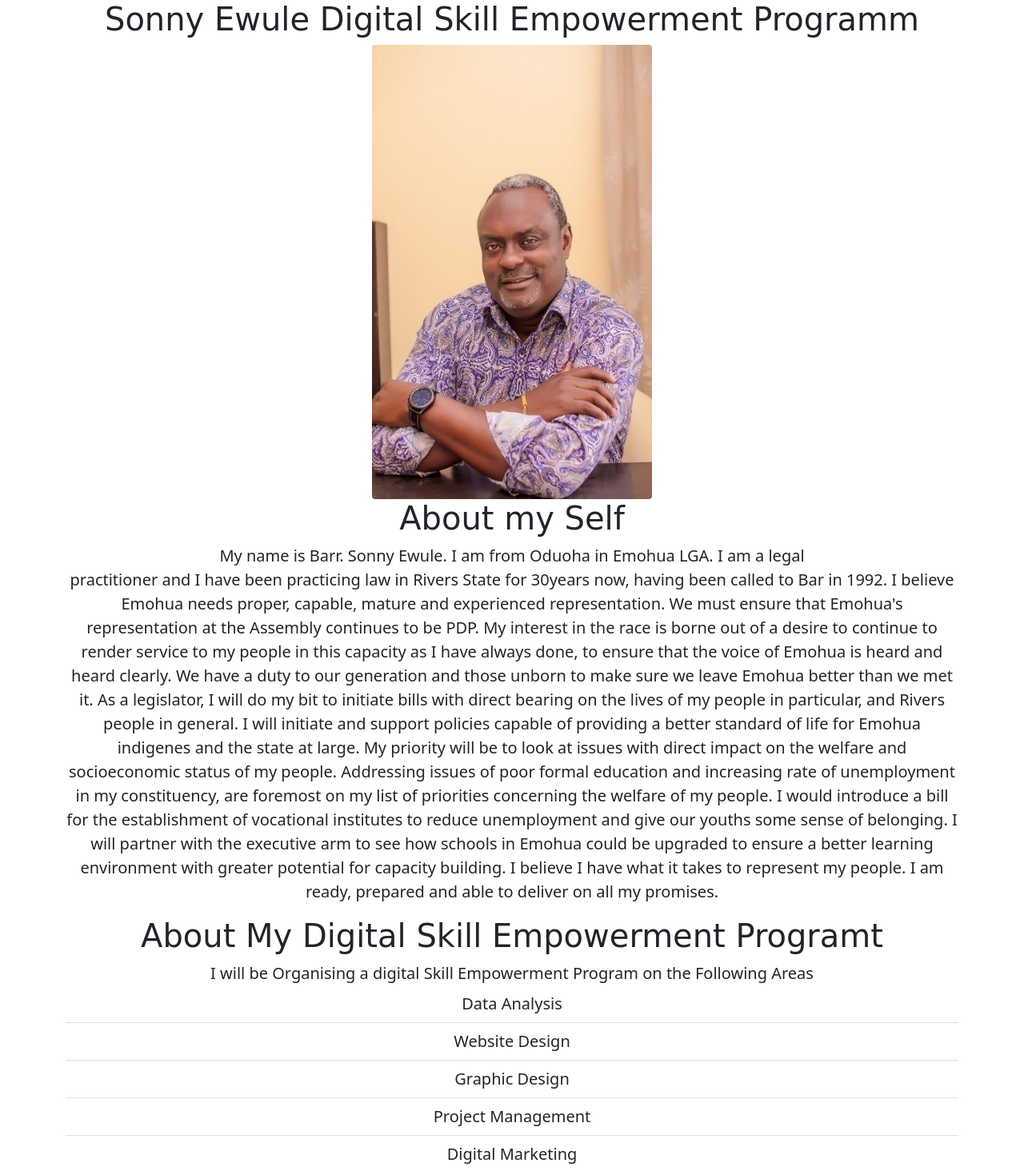
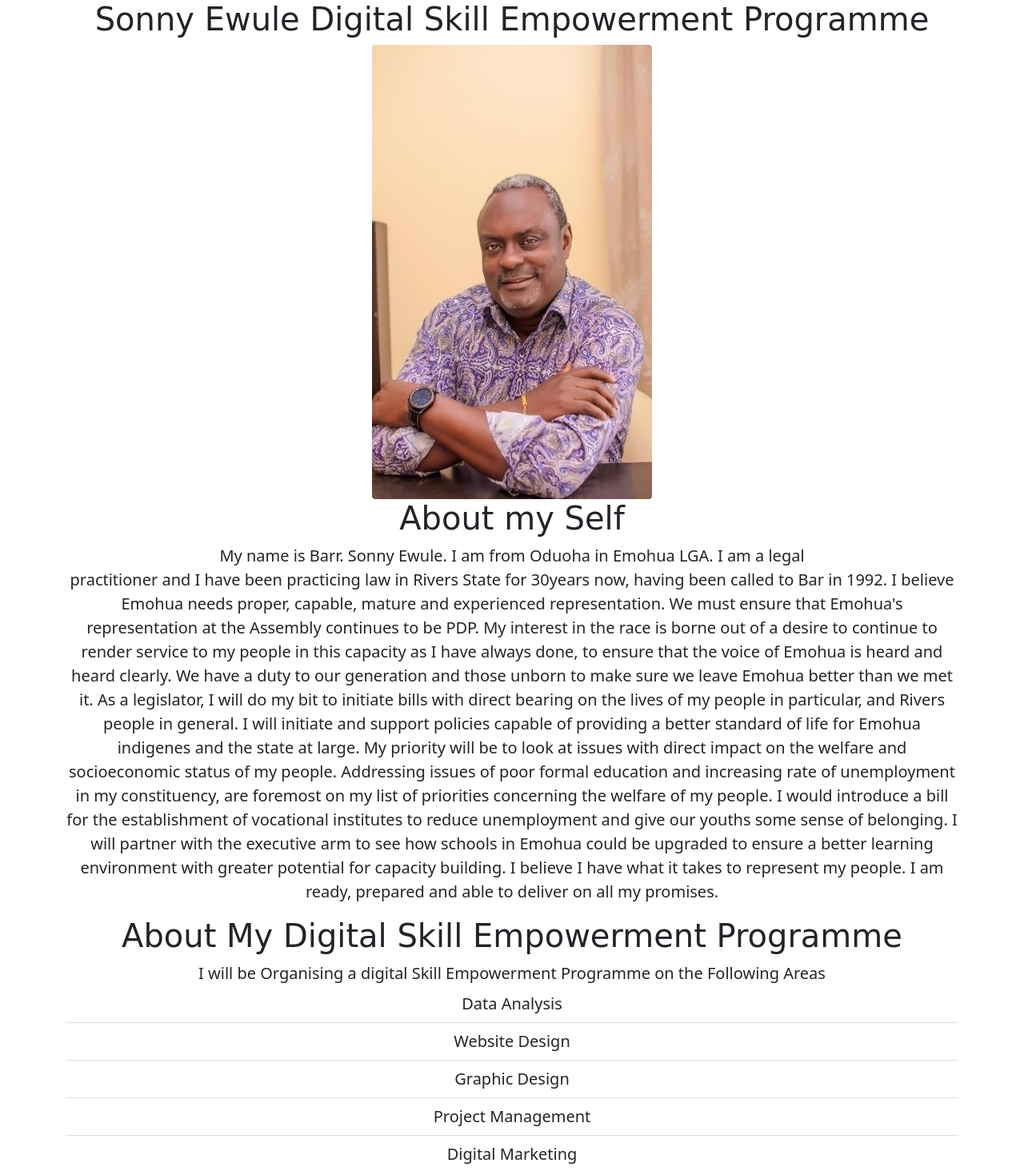
Before and after one commit to wisdom-ogbonna/Sonny-Ewule-Official, a plain HTML site: page index.html in a window 1280 px wide. Shown: the top 1469 px of the page at 80% size. Drawn offline with nearby package versions, Linux system fonts and the light colour scheme.

Commit message:
index commit

```diff
--- a/index.html
+++ b/index.html
@@ -18,7 +18,7 @@
 
     <!-- Header Section</div> -->
     <h1 style="text-align: center; font-family: Cursive; color: FFC001">
-      Sonny Ewule Digital Skill Empowerment Programm
+      Sonny Ewule Digital Skill Empowerment Programme
     </h1>
     <div class="container">
       <div class="row">
@@ -69,11 +69,11 @@
         </blockquote>
 
         <h1 style="text-align: center; font-family: Cursive; color: FFC001">
-          About My Digital Skill Empowerment Programt
+          About My Digital Skill Empowerment Programme
         </h1>
         <blockquote class="blockquote text-center">
           <p class="mb-0">
-            I will be Organising a digital Skill Empowerment Program on the
+            I will be Organising a digital Skill Empowerment Programme on the
             Following Areas
           </p>
 
```
